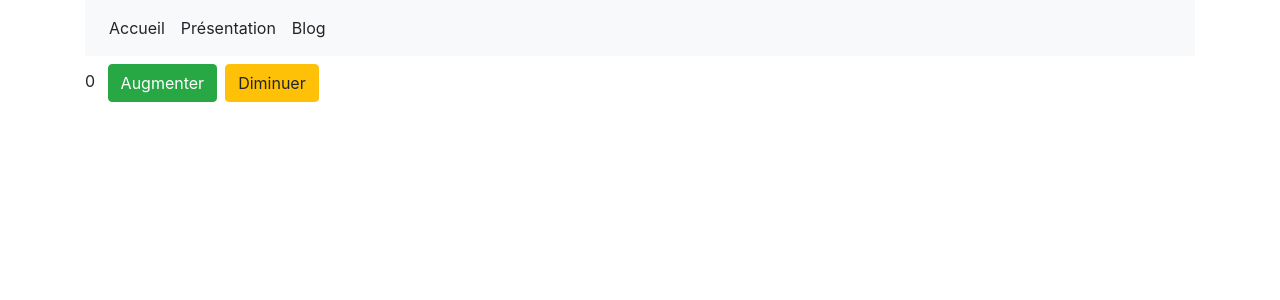
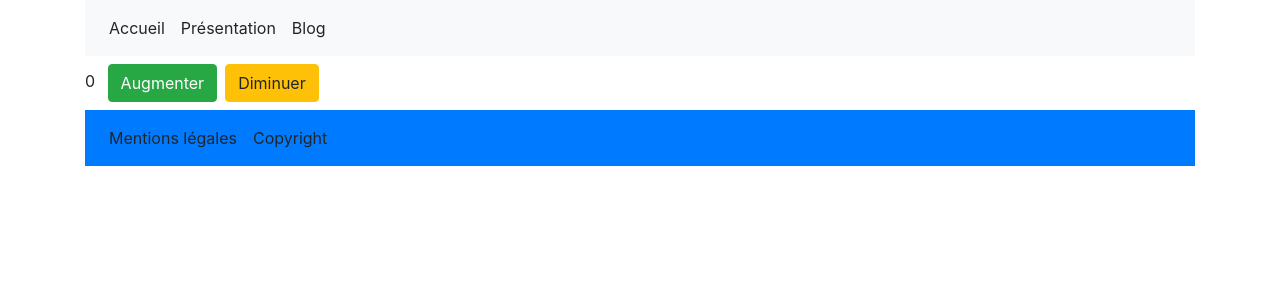
Before and after one commit to webdevproformation/react-j2-juin2020, a React (Create React App) app: page / in a window 1280 px wide. Shown: the top 300 px of the page. Built offline with nearby package versions, Linux system fonts and the light colour scheme.

Commit message:
correction Footer

```diff
--- a/src/App.js
+++ b/src/App.js
@@ -10,12 +10,14 @@ import './App.css';
 // src/Compteur.jsx
 import Compteur from "./Compteur";
 import Menu from "./Menu";
+import Footer from "./Footer";
 
 function App() {
   return (
     <div className="container">
       <Menu />
       <Compteur />
+      <Footer />
     </div>
   );
 }
--- /dev/null
+++ b/src/Footer.jsx
@@ -0,0 +1,36 @@
+// Dans le projet jour2
+// créer un nouveau composant Footer
+// dans sa propriété state lui donner les valeurs suivantes
+
+/**
+ * state = {
+ *  contenu : [ "Mentions légales" , "Copyright"]
+ * }
+ */
+
+// afficher la liste de tous les éléments contenu dans la variable
+// this.state.contenu dans une barre de menu qui sera afficher après le composant Compteur
+// utiliser bootstrap pour mettre en forme cette deuxième barre de menu
+import React, { Component } from 'react';
+
+class Footer extends Component {
+    state = {
+        contenu: ["Mentions légales", "Copyright"]
+    }
+    render() {
+        return (
+            <nav className="navbar navbar-expand navbar-light bg-primary">
+                <ul className="navbar-nav">
+                    {this.state.contenu.map(
+                        (item, index) => <li className="nav-item m-2" key={index}>{item}</li>
+                    )}
+                    {/** lorsque l'on crée une boucle avec map() React demande que l'on ajoute l'attribut key pour chaque élément répété = pour pouvoir les distinguer dans le Virtual DOM */}
+                    {/** pouvez réaliser cette modification dans le Menu ? */}
+                </ul>
+            </nav>
+        );
+    }
+}
+
+
+export default Footer;
```
